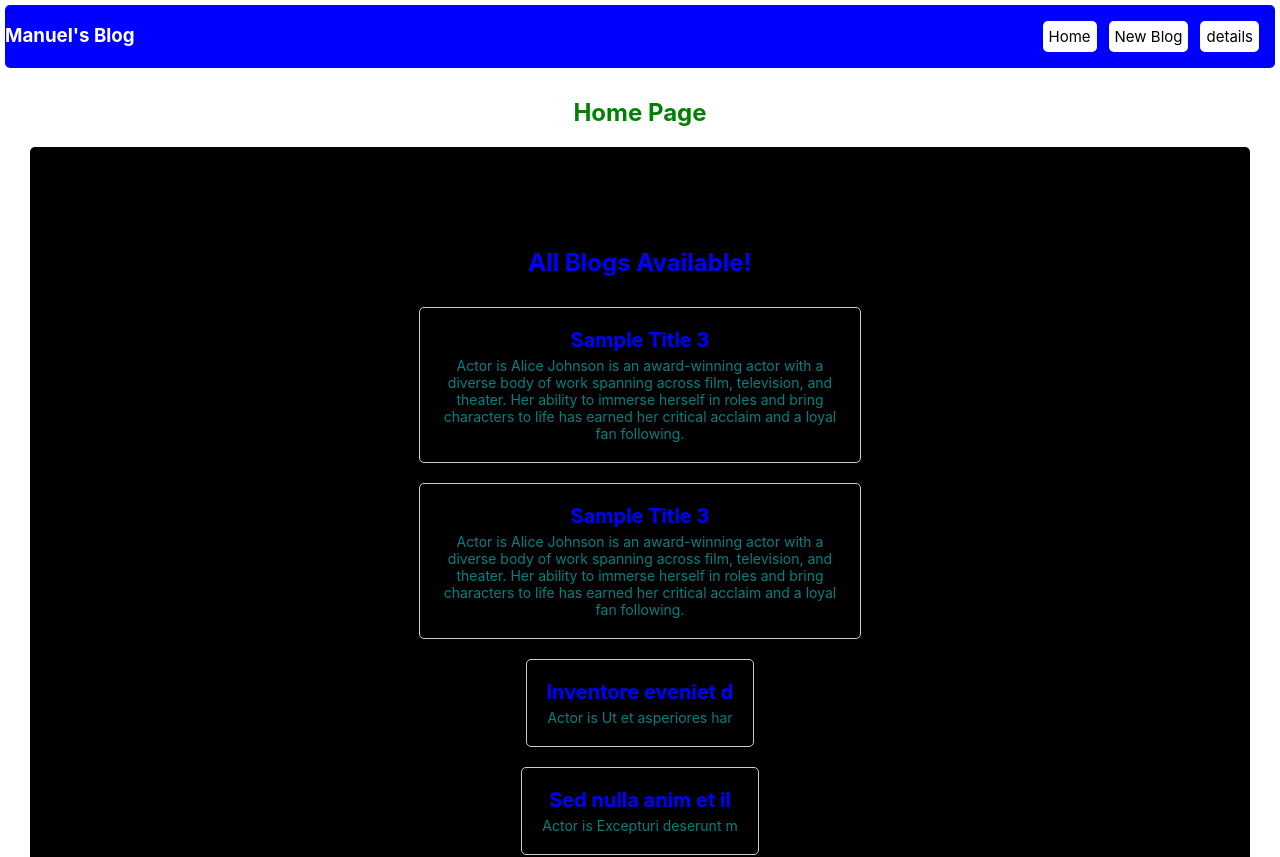
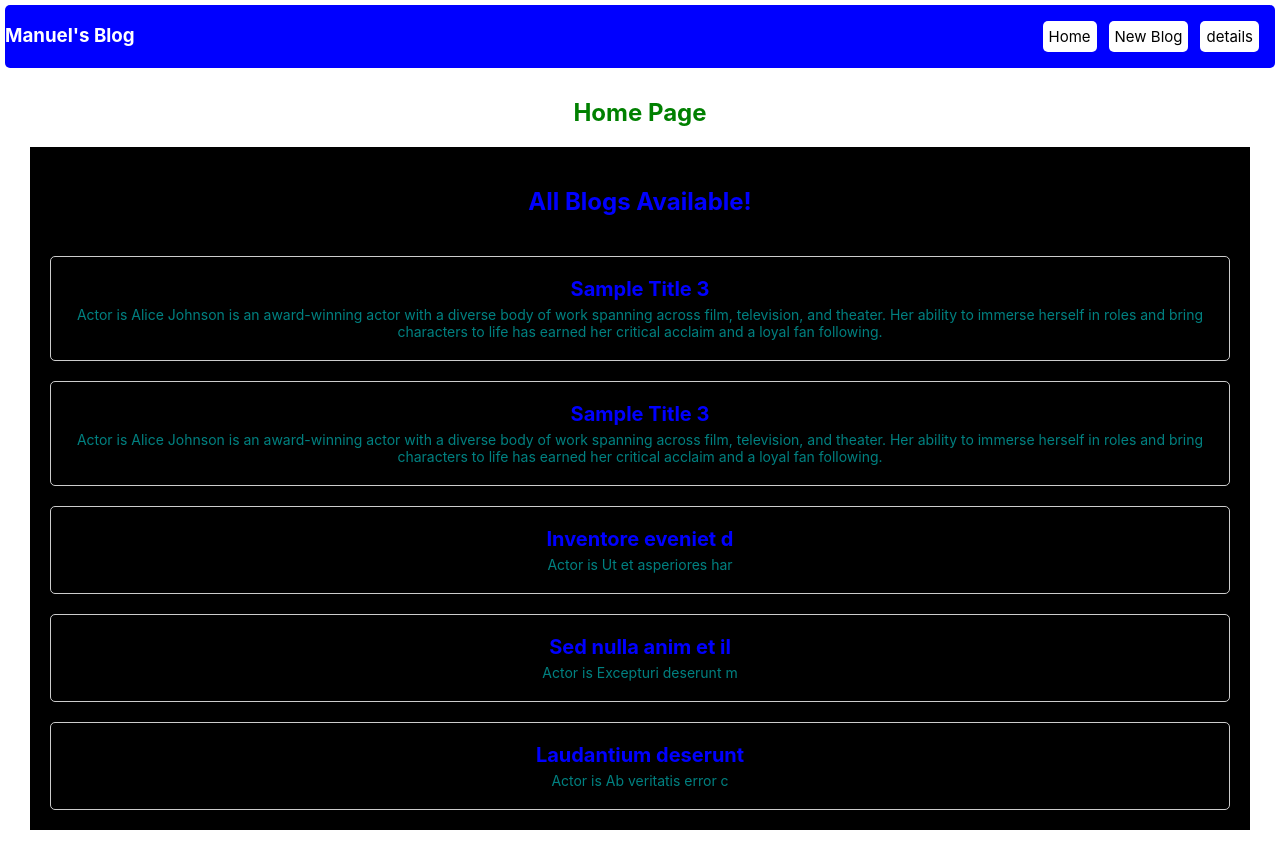
Before and after one commit to emmanuelwangila/manu-blog, a React (Create React App) app: page / in a window 1280 px wide. Shown: the top 857 px of the page. Built offline with nearby package versions, Linux system fonts and the light colour scheme; data requests are answered from the project's data file.

Commit message:
refactors few styling for blogs

```diff
--- a/data/db.json
+++ b/data/db.json
@@ -23,6 +23,12 @@
       "title": "Sed nulla anim et il",
       "author": "manu",
       "actor": "Excepturi deserunt m"
+    },
+    {
+      "id": "93c3",
+      "title": "Laudantium deserunt",
+      "author": "manu",
+      "actor": "Ab veritatis error c"
     }
   ]
 }
--- a/src/BlogList.jsx
+++ b/src/BlogList.jsx
@@ -5,30 +5,26 @@ const BlogList = ({ blogs, title }) => {
   return (
     <div
       style={{
-        display: "flex",
-        borderRadius: "5px",
-        flexDirection: "column",
-        justifyContent: "center",
-        alignItems: "center",
-        backgroundColor: "black", // Change background color to black
-        minHeight: "100vh", // Set minimum height to fill the viewport
+        display: "grid",
+        gridTemplateColumns: "1fr", // For small and medium screens, display as a single column
+        gap: "20px",
+        backgroundColor: "black",
+        color: "white",
+        padding: "20px",
       }}
     >
       <h2 style={{ color: "blue" }}>{title}</h2>
       {blogs.map((blog) => (
         <div
+          key={blog.id}
           style={{
-            maxWidth: "400px",
-            margin: "10px",
-            padding: "20px",
             border: "1px solid #ccc",
             borderRadius: "5px",
             boxShadow: "0 2px 4px rgba(0, 0, 0, 0.1)",
-            transition: "transform 0.3s ease-in-out",
+            padding: "20px",
             cursor: "pointer",
           }}
           className="blog-card"
-          key={blog.id}
         >
           <Link
             to={`blogs/${blog.id}`}
```
